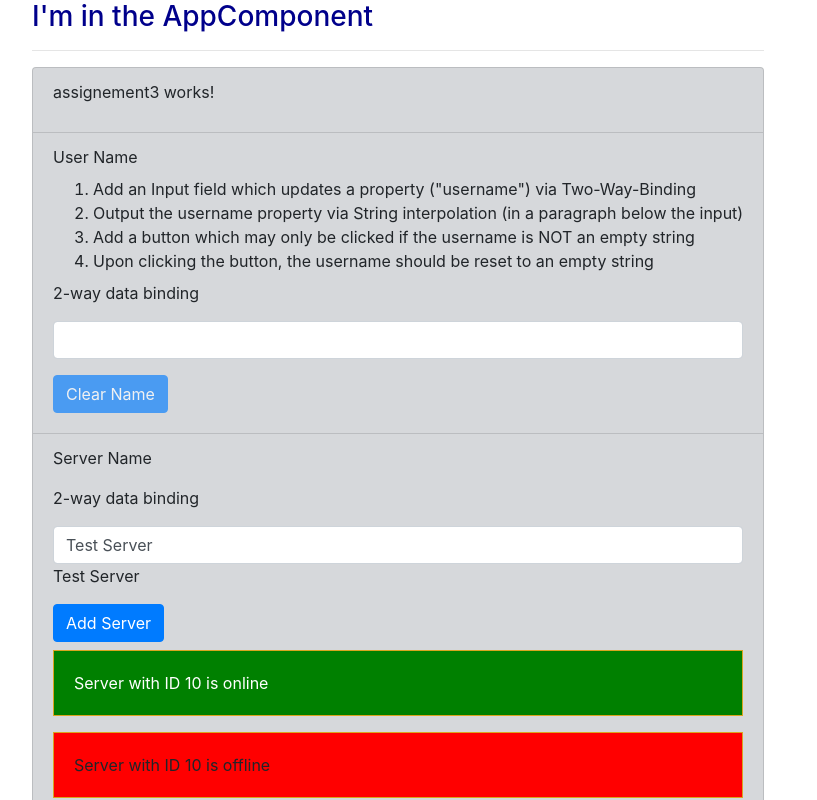
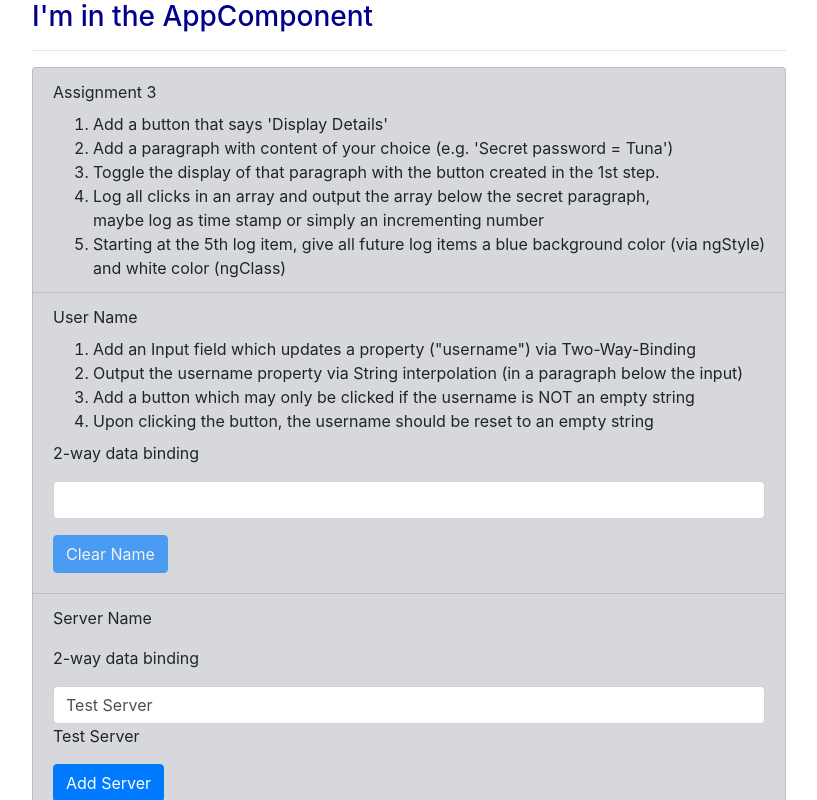
Before and after one commit to ddeveloper72/Angular_My_First_App, an Angular app: page / in a window 1280 px wide. Shown: the top 800 px of the page, without its empty margins (38-855 px from the left). Built offline with nearby package versions, Linux system fonts and the light colour scheme.

Commit message:
Added assignement 2 instructions.

```diff
--- a/src/app/assignement3/assignement3.component.html
+++ b/src/app/assignement3/assignement3.component.html
@@ -1,3 +1,9 @@
-<p>
-  assignement3 works!
-</p>
+<label>Assignment 3</label>
+<ol>
+  <li>Add a button that says 'Display Details'</li>
+  <li>Add a paragraph with content of your choice (e.g. 'Secret password = Tuna')</li>
+  <li>Toggle the display of that paragraph with the button created in the 1st step.</li>
+  <li>Log all clicks in an array and output the array below the secret paragraph,<br />
+  maybe log as time stamp or simply an incrementing number</li>
+  <li>Starting at the 5th log item, give all future log items a blue background color (via ngStyle)<br />and white color (ngClass)</li>
+</ol>
```
